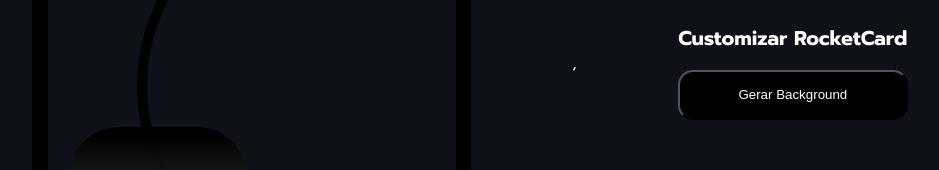
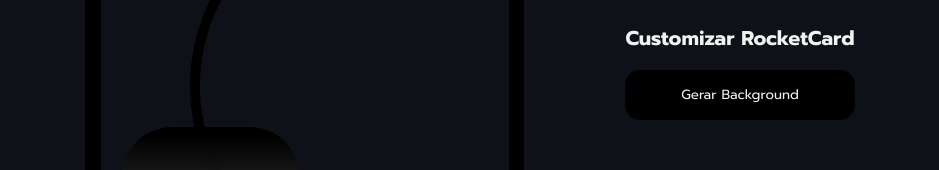
Before and after one commit to luisfelipecod/RocketCard, a React (Vite) app: page / in a window 1280 px wide. Shown: the part 345-515 px from the top of the page, without its empty margins (170-1109 px from the left). Built offline with nearby package versions, Linux system fonts and the light colour scheme; no server answers.

Commit message:
ajust in fonts and color

```diff
--- a/src/App.jsx
+++ b/src/App.jsx
@@ -4,10 +4,9 @@
 
 const GlobalStyle = createGlobalStyle`
   body {
-    background-color: #0E1218;
-    color: #fff;
+    background-color:#0E1218;
+    color: #F1F1F1;
     font-family: 'Prompt', sans-serif;
-    font-weight: 400;
   }
 `
 
--- a/src/components/Button/Button.js
+++ b/src/components/Button/Button.js
@@ -6,7 +6,14 @@
     padding-inline: 5px;
     border-radius: 15px;
 
-    background-color: #000;
-    color: #fff;
+    font-family: 'Prompt', sans-serif;
+
+    background-color:#000000;
+    color: #F1F1F1;
+    border: none;
     cursor: pointer;
+
+    &:hover{
+        background-color:#080808;
+    }
 `
--- a/src/components/UserCard/UserCard.js
+++ b/src/components/UserCard/UserCard.js
@@ -18,7 +18,6 @@
     border-radius: 50px;
 
     background-color: #0E1218;
-    color: #fff;
 
     overflow: hidden;
 `
--- a/src/pages/Home/index.jsx
+++ b/src/pages/Home/index.jsx
@@ -53,7 +53,7 @@
             <MainContainer>
                 <Title>Compartilhe seu #RocketCard</Title>
                 <UserCard infosUser={infosUserCard} randomBorderColor={borderColor} />
-            </MainContainer>,
+            </MainContainer>
             <SectionContainer as="section">
                 <Title>Customizar RocketCard</Title>
                 <Button changeBorderColorCard={changeBorderColorCard}>Gerar Background</Button>
```
